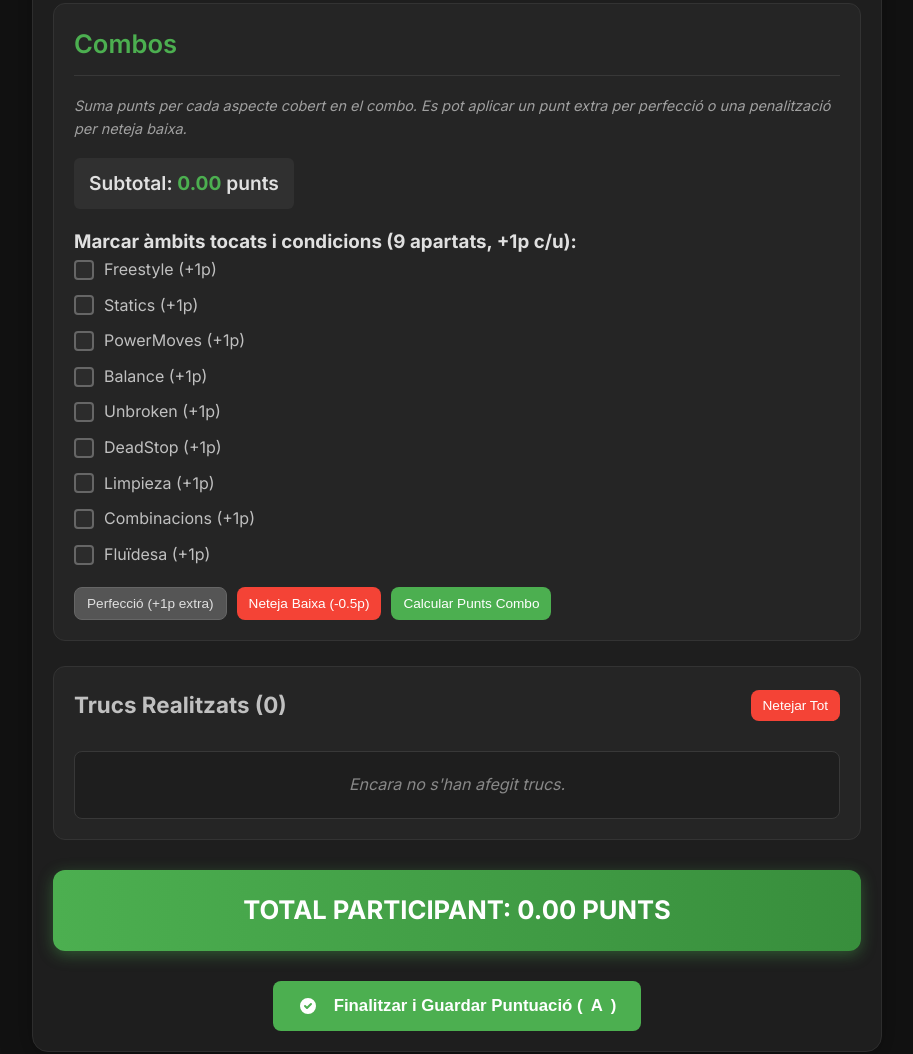
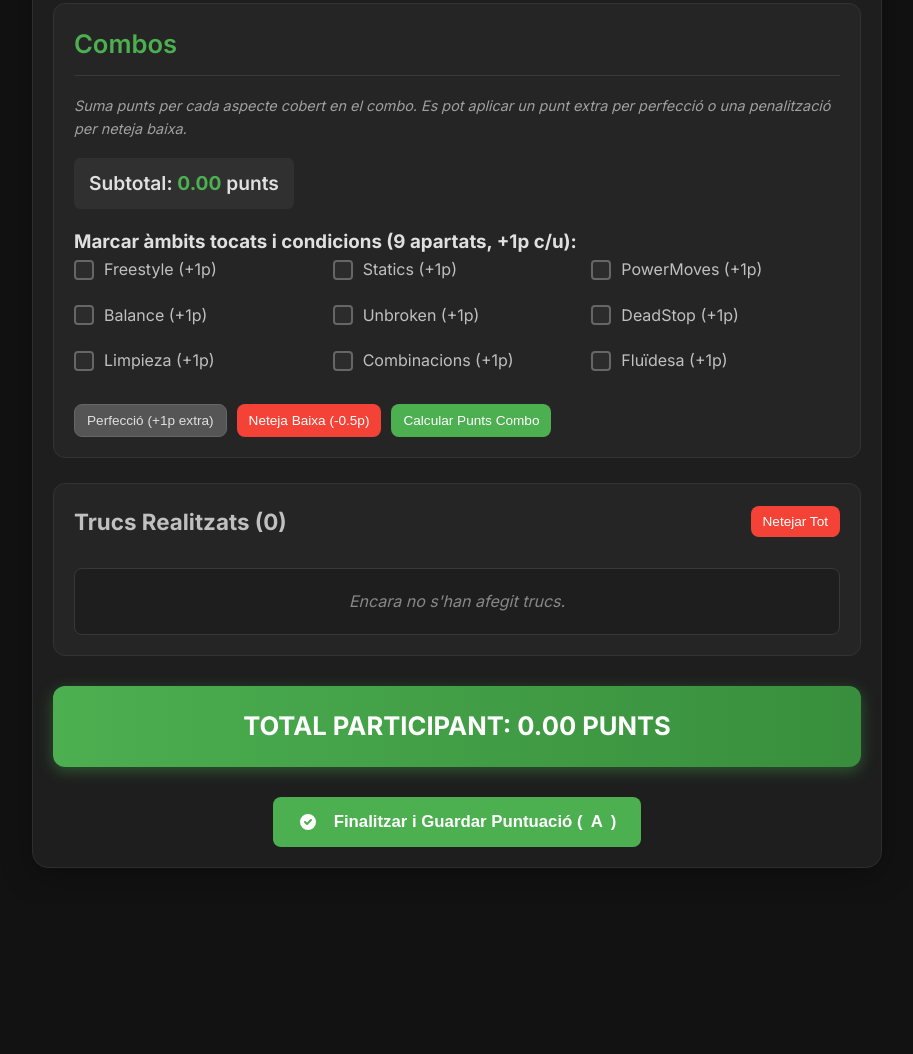
Before and after one commit to chafeksw/SthenosMania, a plain HTML site: page index.html in a window 1280 px wide. Shown: the part 2970-4024 px from the top of the page, without its empty margins (183-1096 px from the left). After the commit the page ends 3873 px from the top, so only its background shows below. Drawn offline with Linux system fonts and the light colour scheme.

Commit message:
Update style.css

```diff
--- a/style.css
+++ b/style.css
@@ -691,3 +691,9 @@ body {
     .recommended-tricks-area { flex-direction: column; }
     .recommended-controls-placeholder { min-width: 100%; margin-top: 15px; }
 }
+
+.checkbox-grid-combos {
+    display: grid;
+    grid-template-columns: repeat(auto-fit, minmax(200px, 1fr)); /* O ajusta según necesites */
+    gap: 10px; /* Espacio entre checkboxes */
+}
```
